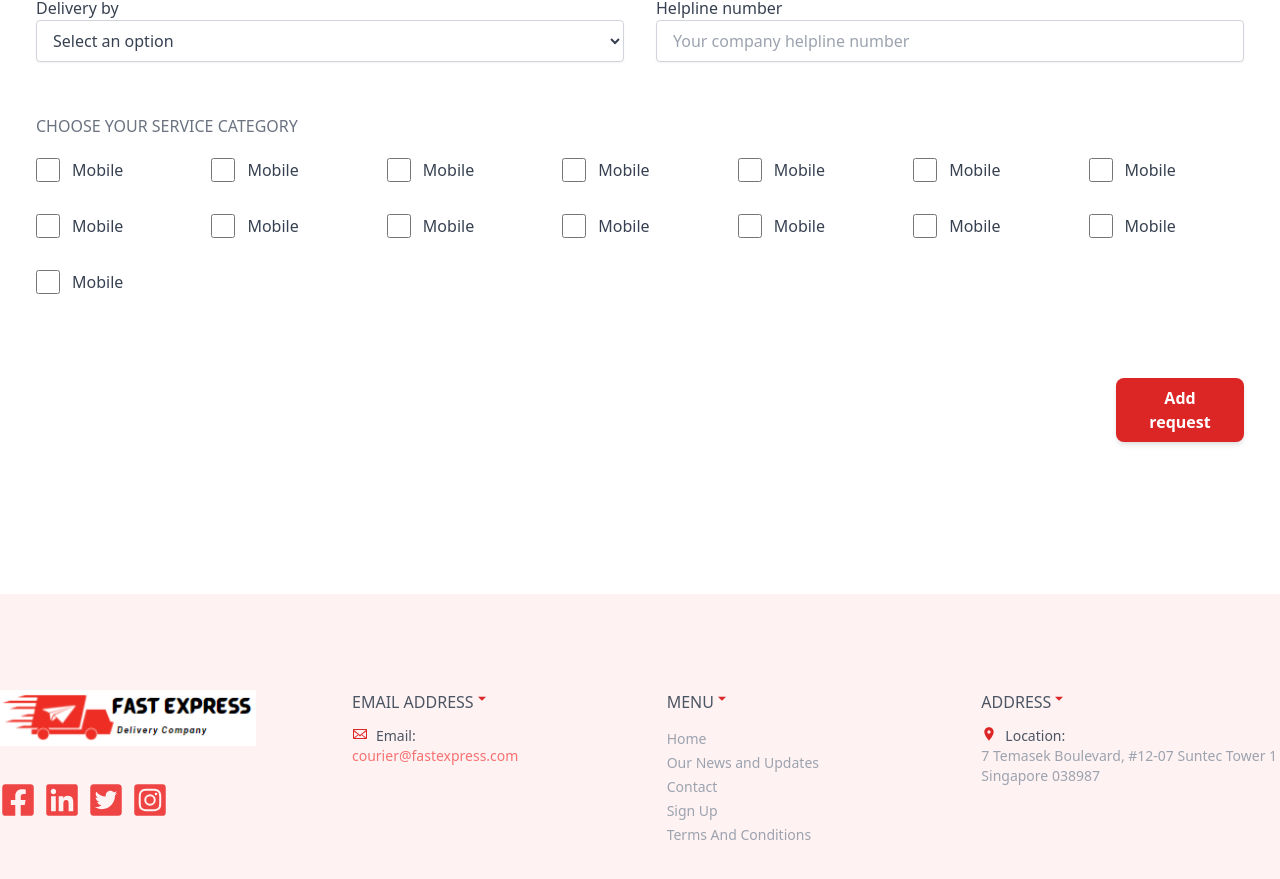
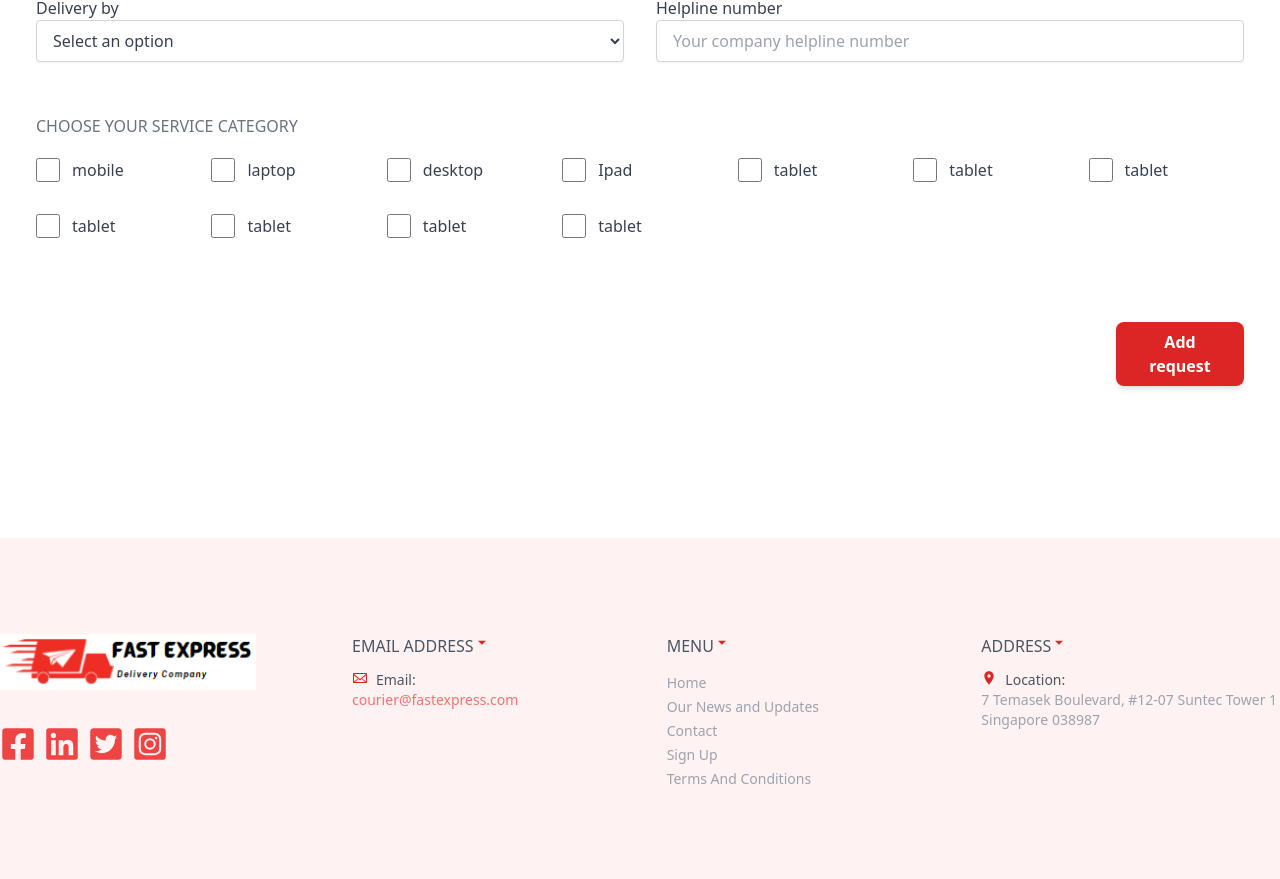
Before and after one commit to debuger317/Fast-Express, a React (Create React App) app in the folder frontend/: page /new-company/register-form in a window 1280 px wide. Shown: the part 997-1876 px from the top of the page. Built offline with nearby package versions, Linux system fonts and the light colour scheme.

Commit message:
updated form and send data

```diff
--- a/frontend/package.json
+++ b/frontend/package.json
@@ -16,6 +16,7 @@
     "node-sass": "^6.0.1",
     "react": "^17.0.2",
     "react-dom": "^17.0.2",
+    "react-hook-form": "^7.17.0",
     "react-icons": "^4.2.0",
     "react-redux": "^7.2.5",
     "react-router-dom": "^5.3.0",
--- a/frontend/src/components/add-company-form/AddCompanyForm.jsx
+++ b/frontend/src/components/add-company-form/AddCompanyForm.jsx
@@ -1,55 +1,93 @@
-import React, { useState } from 'react';
+import React, { useEffect, useState } from 'react';
 import axios from "axios";
 import { AiOutlineCloudUpload } from 'react-icons/ai';
+import { useForm } from 'react-hook-form';
 
 const AddCompanyForm = () => {
+    const [courierLogo, setLogo] = useState('')
+    const [error, setError] = useState(false)
+const ctegoryData =[
+    {
+        id:1,
+        name:'mobile'
+    },
+    {
+        id:2,
+        name:'laptop'
+    },
+    {
+        id:3,
+        name:'desktop'
+    },
+    {
+        id:4,
+        name:'Ipad'
+    },
+    {
+        id:5,
+        name:'tablet'
+    },
+    {
+        id:6,
+        name:'tablet'
+    },
+    {
+        id:7,
+        name:'tablet'
+    },
+    {
+        id:8,
+        name:'tablet'
+    },
+    {
+        id:9,
+        name:'tablet'
+    },
+    {
+        id:10,
+        name:'tablet'
+    },
+    {
+        id:11,
+        name:'tablet'
+    },
+]
+    const { handleSubmit, register } = useForm();
 
-    const [courierLogo, setLogo] = useState('')
-    const [name, setName] = useState('')
-    const [email, setEmail] = useState('')
-    const [password, setPassword] = useState('')
-    const [website, setWebsite] = useState('')
-    const [weight, setWeight] = useState('')
-    const [address, setAddress] = useState('')
-    const [description, setDescription] = useState('')
-    const [pickupFrom, setPickupFrom] = useState('')
-    const [pickupTo, setPickupTo] = useState('')
-    const [deliveryOption, setDeliveryOption] = useState('')
-    const [phone, setphone] = useState('')
-    const [serviceCategory, setServiceCategory] = useState([])
-    const [error, setError] = useState(false)
-    console.log('des',deliveryOption);
-    console.log('s',pickupFrom);
-    console.log('c',pickupTo);
-    const handleSubmit = async (e) => {
-        e.preventDefault();
-        setError(false);
+    const onSubmit = async (data) => {
+        const companyData = {
+            courierLogo: courierLogo,
+            name: data.name,
+            email: data.email,
+            password: data.password,
+            website: data.website,
+            weight: data.weight,
+            address: data.address,
+            description: data.description,
+            pickupFrom: data.pickupFrom,
+            pickupTo: data.pickupTo,
+            deliveryOption: data.deliveryOption,
+            phone: data.helpline,
+            serviceCategory: [
+                data.mobile,
+                data.laptop,
+                data.tablet
+            ]
+        }
+        console.log(companyData);
         try {
             const res = await axios({
                 method: 'post',
                 url: 'https://fastexpress.herokuapp.com/api/couriers/addcourier',
-                data: {
-                    courierLogo,
-                    name,
-                    email,
-                    password,
-                    website,
-                    weight,
-                    address,
-                    description,
-                    pickupFrom,
-                    pickupTo,
-                    deliveryOption,
-                    phone,
-                    serviceCategory,
-                }
+                data: companyData
             });
             console.log(res);
         } catch (err) {
             setError(true);
             console.log(err);
         }
-    };
+
+    }
 
     const handleImageUpload = (event) => {
         event.preventDefault();
@@ -59,11 +97,11 @@ const AddCompanyForm = () => {
 
         axios.post('https://api.imgbb.com/1/upload',
             imageData)
-            .then((response)=>{
+            .then((response) => {
 
                 setLogo(response.data.data.display_url);
             })
-            .catch((error)=> {
+            .catch((error) => {
 
             });
 
@@ -71,21 +109,24 @@ const AddCompanyForm = () => {
 
     return (
         <section class="text-gray-600 body-font">
+             <form onSubmit={handleSubmit(onSubmit)}
+                >
             <div class="container px-5 py-24 mx-auto flex flex-wrap">
+
                     <div class="p-4 lg:w-full md:w-full">
                         <div class="my-5">
                             <h1 className="font-medium text-gray-700 font-medium">Add company logo</h1>
                         </div>
                         <div className="md:flex items-center">
                             <div className="block relative">
-                            { courierLogo ? <img alt="company_logo" src={courierLogo} className=" rounded h-36 w-36 " />: <span>loading..</span>}
+                                {courierLogo ? <img alt="company_logo" src={courierLogo} className=" rounded h-36 w-36 " /> : <span>loading..</span>}
                             </div>
                             <div className="text-gray-600 mx-10">
                                 <label
                                     class="w-32 p-1 flex items-center justify-center rounded-lg shadow tracking-wide border border-blue cursor-pointer bg-red-500 hover:bg-red-600 text-white ease-linear transition-all duration-150">
                                     <AiOutlineCloudUpload class="text-4xl" />
                                     <span class="ml-3 text-center text-base font-semibold">Upload</span>
-                                <input  onChange={handleImageUpload} type='file' class="hidden" />
+                                    <input onChange={handleImageUpload} type='file' class="hidden" />
                                 </label>
                             </div>
                         </div>
@@ -95,7 +136,8 @@ const AddCompanyForm = () => {
                             <label class="font-medium text-gray-700">
                                 Name of company
                                 <div>
-                                <input onBlur={(e) => setName(e.target.value)} type="text" class="rounded  border-transparent flex-1 border border-gray-300 w-full py-2 px-4 bg-white text-gray-700 placeholder-gray-400 shadow-sm text-base focus:outline-none focus:ring-2 focus:ring-red-600 focus:border-transparent" placeholder="Your company name" required />
+                                    <input {...register("name")}
+                                        type="text" class="rounded  border-transparent flex-1 border border-gray-300 w-full py-2 px-4 bg-white text-gray-700 placeholder-gray-400 shadow-sm text-base focus:outline-none focus:ring-2 focus:ring-red-600 focus:border-transparent" placeholder="Your company name" required />
                                 </div>
                             </label>
                         </div>
@@ -105,7 +147,8 @@ const AddCompanyForm = () => {
                             <label class="font-medium text-gray-700">
                                 Company Email
                                 <div>
-                                <input onBlur={(e) => setEmail(e.target.value)} type="email" class="rounded w-full  border-transparent border border-gray-300  py-2 px-4 bg-white text-gray-700 placeholder-gray-400 shadow-sm text-base focus:outline-none focus:ring-2 focus:ring-red-600 focus:border-transparent" placeholder="Your company email" required />
+                                    <input {...register("email")}
+                                        type="email" class="rounded w-full  border-transparent border border-gray-300  py-2 px-4 bg-white text-gray-700 placeholder-gray-400 shadow-sm text-base focus:outline-none focus:ring-2 focus:ring-red-600 focus:border-transparent" placeholder="Your company email" required />
                                 </div>
                             </label>
                         </div>
@@ -115,7 +158,8 @@ const AddCompanyForm = () => {
                             <label class="font-medium text-gray-700">
                                 Password
                                 <div>
-                                <input onBlur={(e) => setPassword(e.target.value)} type="text" class="rounded  border-transparent flex-1 border border-gray-300 w-full py-2 px-4 bg-white text-gray-700 placeholder-gray-400 shadow-sm text-base focus:outline-none focus:ring-2 focus:ring-red-600 focus:border-transparent" placeholder="Your company password" required />
+                                    <input {...register("password")}
+                                        type="text" class="rounded  border-transparent flex-1 border border-gray-300 w-full py-2 px-4 bg-white text-gray-700 placeholder-gray-400 shadow-sm text-base focus:outline-none focus:ring-2 focus:ring-red-600 focus:border-transparent" placeholder="Your company password" required />
                                 </div>
                             </label>
                         </div>
@@ -125,7 +169,8 @@ const AddCompanyForm = () => {
                             <label class="font-medium text-gray-700">
                                 Company address
                                 <div>
-                                <input onBlur={(e) => setAddress(e.target.value)} type="text" class="rounded  border-transparent flex-1 border border-gray-300 w-full py-2 px-4 bg-white text-gray-700 placeholder-gray-400 shadow-sm text-base focus:outline-none focus:ring-2 focus:ring-red-600 focus:border-transparent" placeholder="Your company name" required />
+                                    <input {...register("address")}
+                                        type="text" class="rounded  border-transparent flex-1 border border-gray-300 w-full py-2 px-4 bg-white text-gray-700 placeholder-gray-400 shadow-sm text-base focus:outline-none focus:ring-2 focus:ring-red-600 focus:border-transparent" placeholder="Your company name" required />
                                 </div>
                             </label>
                         </div>
@@ -134,7 +179,8 @@ const AddCompanyForm = () => {
                         <div>
                             <label class="font-medium text-gray-700">
                                 Accept whight (kg)
-                            <select onBlur={(e)=>setWeight(e.target.value)} class="rounded block w-full py-2 px-3 border border-gray-300 bg-white shadow-sm focus:outline-none focus:ring-primary-500 focus:border-primary-500"  required>
+                                <select {...register("weight")}
+                                    class="rounded block w-full py-2 px-3 border border-gray-300 bg-white shadow-sm focus:outline-none focus:ring-primary-500 focus:border-primary-500" required>
                                     <option value="">
                                         Select an option
                                     </option>
@@ -165,7 +211,8 @@ const AddCompanyForm = () => {
                                 <span class="rounded-l inline-flex  items-center px-3 border-t bg-white border-l border-b  border-gray-300 text-gray-500 shadow-sm text-sm">
                                     http://
                                 </span>
-                            <input onBlur={(e) => setWebsite(e.target.value)} type="text"  class=" rounded-r flex-1 border border-gray-300 w-full py-2 px-4 bg-white text-gray-700 placeholder-gray-400 shadow-sm text-base focus:outline-none focus:ring-2 focus:ring-red-600 focus:border-transparent"  placeholder="www.google.com" />
+                                <input {...register("website")}
+                                    type="text" class=" rounded-r flex-1 border border-gray-300 w-full py-2 px-4 bg-white text-gray-700 placeholder-gray-400 shadow-sm text-base focus:outline-none focus:ring-2 focus:ring-red-600 focus:border-transparent" placeholder="www.google.com" />
                             </div>
                         </label>
                     </div>
@@ -175,7 +222,8 @@ const AddCompanyForm = () => {
                             <div class="col-span-2">
                                 <label class=" font-mediumtext-gray-700">
                                     About your company
-                                <textarea onBlur={(e) => setDescription(e.target.value)} class="rounded flex-1 border border-gray-300 w-full py-2 px-4 bg-white text-gray-700 placeholder-gray-400 text-base focus:outline-none focus:ring-2 focus:ring-red-600 focus:border-transparent"  placeholder="About of your company" name="comment" rows="5" cols="40" required>
+                                    <textarea {...register("description")}
+                                        class="rounded flex-1 border border-gray-300 w-full py-2 px-4 bg-white text-gray-700 placeholder-gray-400 text-base focus:outline-none focus:ring-2 focus:ring-red-600 focus:border-transparent" placeholder="About of your company" rows="5" cols="40" required>
                                     </textarea>
                                 </label>
                             </div>
@@ -186,7 +234,8 @@ const AddCompanyForm = () => {
                         <div>
                             <label class="font-medium text-gray-700">
                                 Pickup from
-                            <select onBlur={(e)=>setPickupFrom(e.target.value)}  class="rounded block w-full py-2 px-3 border border-gray-300 bg-white shadow-sm focus:outline-none focus:ring-primary-500 focus:border-primary-500"  required>
+                                <select {...register("pickupFrom")}
+                                    class="rounded block w-full py-2 px-3 border border-gray-300 bg-white shadow-sm focus:outline-none focus:ring-primary-500 focus:border-primary-500" required>
                                     <option value="">
                                         Select an option
                                     </option>
@@ -213,7 +262,8 @@ const AddCompanyForm = () => {
                         <div>
                             <label class="font-medium text-gray-700">
                                 Pickup to
-                            <select onBlur={(e)=>setPickupTo(e.target.value)} class="rounded block w-full py-2 px-3 border border-gray-300 bg-white shadow-sm focus:outline-none focus:ring-primary-500 focus:border-primary-500"  required>
+                                <select {...register("pickupTo")}
+                                    class="rounded block w-full py-2 px-3 border border-gray-300 bg-white shadow-sm focus:outline-none focus:ring-primary-500 focus:border-primary-500" required>
                                     <option value="">
                                         Select an option
                                     </option>
@@ -240,7 +290,8 @@ const AddCompanyForm = () => {
                         <div>
                             <label class="font-medium text-gray-700">
                                 Delivery by
-                            <select onBlur={(e)=>setDeliveryOption(e.target.value)} class="rounded block w-full py-2 px-3 border border-gray-300 bg-white shadow-sm focus:outline-none focus:ring-primary-500 focus:border-primary-500"  required>
+                                <select {...register("deliveryOption")}
+                                    class="rounded block w-full py-2 px-3 border border-gray-300 bg-white shadow-sm focus:outline-none focus:ring-primary-500 focus:border-primary-500" required>
                                     <option value="">
                                         Select an option
                                     </option>
@@ -262,7 +313,8 @@ const AddCompanyForm = () => {
                             <label class="font-medium text-gray-700">
                                 Helpline number
                                 <div>
-                                <input onBlur={(e) => setphone(e.target.value)} type="text" class="rounded border-transparent flex-1 border border-gray-300 w-full py-2 px-4 bg-white text-gray-700 placeholder-gray-400 shadow-sm text-base focus:outline-none focus:ring-2 focus:ring-red-600 focus:border-transparent" placeholder="Your company helpline number" required />
+                                    <input {...register("helpline")}
+                                        type="text" class="rounded border-transparent flex-1 border border-gray-300 w-full py-2 px-4 bg-white text-gray-700 placeholder-gray-400 shadow-sm text-base focus:outline-none focus:ring-2 focus:ring-red-600 focus:border-transparent" placeholder="Your company helpline number" required />
                                 </div>
                             </label>
                         </div>
@@ -272,96 +324,17 @@ const AddCompanyForm = () => {
                             <h1 className="font-medium text-gray-500 uppercase text-md text">Choose your service category</h1>
                         </div>
                         <div class="grid lg:grid-cols-7 md:grid-cols-5 sm:grid-cols-4 gap-5">
+                            {ctegoryData.map(d => (
                                 <label class="flex items-center space-x-3 mb-3">
-                            <input class="w-6 h-6 rounded-lg" type="checkbox" />
+                                    <input {...register(`${d.name}`)}
+                                        class="w-6 h-6 rounded-lg" type="checkbox" value={d.name}/>
                                     <span class="text-gray-700 dark:text-white font-normal">
-                                Mobile
+                                        {d.name}
                                     </span>
                                 </label>
-                        <label class="flex items-center space-x-3 mb-3">
-                            <input class="w-6 h-6 rounded-lg" type="checkbox" />
-                            <span class="text-gray-700 dark:text-white font-normal">
-                                Mobile
-                            </span>
-                        </label>
-                        <label class="flex items-center space-x-3 mb-3">
-                            <input class="w-6 h-6 rounded-lg" type="checkbox" />
-                            <span class="text-gray-700 dark:text-white font-normal">
-                                Mobile
-                            </span>
-                        </label>
-                        <label class="flex items-center space-x-3 mb-3">
-                            <input class="w-6 h-6 rounded-lg" type="checkbox" />
-                            <span class="text-gray-700 dark:text-white font-normal">
-                                Mobile
-                            </span>
-                        </label>
-                        <label class="flex items-center space-x-3 mb-3">
-                            <input class="w-6 h-6 rounded-lg" type="checkbox" />
-                            <span class="text-gray-700 dark:text-white font-normal">
-                                Mobile
-                            </span>
-                        </label>
-                        <label class="flex items-center space-x-3 mb-3">
-                            <input class="w-6 h-6 rounded-lg" type="checkbox" />
-                            <span class="text-gray-700 dark:text-white font-normal">
-                                Mobile
-                            </span>
-                        </label>
-                        <label class="flex items-center space-x-3 mb-3">
-                            <input class="w-6 h-6 rounded-lg" type="checkbox" />
-                            <span class="text-gray-700 dark:text-white font-normal">
-                                Mobile
-                            </span>
-                        </label>
-                        <label class="flex items-center space-x-3 mb-3">
-                            <input class="w-6 h-6 rounded-lg" type="checkbox" />
-                            <span class="text-gray-700 dark:text-white font-normal">
-                                Mobile
-                            </span>
-                        </label>
-                        <label class="flex items-center space-x-3 mb-3">
-                            <input class="w-6 h-6 rounded-lg" type="checkbox" />
-                            <span class="text-gray-700 dark:text-white font-normal">
-                                Mobile
-                            </span>
-                        </label>
-                        <label class="flex items-center space-x-3 mb-3">
-                            <input class="w-6 h-6 rounded-lg" type="checkbox" />
-                            <span class="text-gray-700 dark:text-white font-normal">
-                                Mobile
-                            </span>
-                        </label>
-                        <label class="flex items-center space-x-3 mb-3">
-                            <input class="w-6 h-6 rounded-lg" type="checkbox" />
-                            <span class="text-gray-700 dark:text-white font-normal">
-                                Mobile
-                            </span>
-                        </label>
-                        <label class="flex items-center space-x-3 mb-3">
-                            <input class="w-6 h-6 rounded-lg" type="checkbox" />
-                            <span class="text-gray-700 dark:text-white font-normal">
-                                Mobile
-                            </span>
-                        </label>
-                        <label class="flex items-center space-x-3 mb-3">
-                            <input class="w-6 h-6 rounded-lg" type="checkbox" />
-                            <span class="text-gray-700 dark:text-white font-normal">
-                                Mobile
-                            </span>
-                        </label>
-                        <label class="flex items-center space-x-3 mb-3">
-                            <input class="w-6 h-6 rounded-lg" type="checkbox" />
-                            <span class="text-gray-700 dark:text-white font-normal">
-                                Mobile
-                            </span>
-                        </label>
-                        <label class="flex items-center space-x-3 mb-3">
-                            <input class="w-6 h-6 rounded-lg" type="checkbox" />
-                            <span class="text-gray-700 dark:text-white font-normal">
-                                Mobile
-                            </span>
-                        </label>
+                            ))
+                            }
+
                         </div>
                     </div>
                     <div class="p-4 lg:full md:w-full">
@@ -372,7 +345,9 @@ const AddCompanyForm = () => {
                         </div>
                     </div>
                     {/* container end */}
+
             </div>
+            </form>
         </section>
 
     );
```
Also changed, not shown: 1 other file (tests, documents, lock files or other folders). Lines whose indentation alone changed are shown as unchanged.
